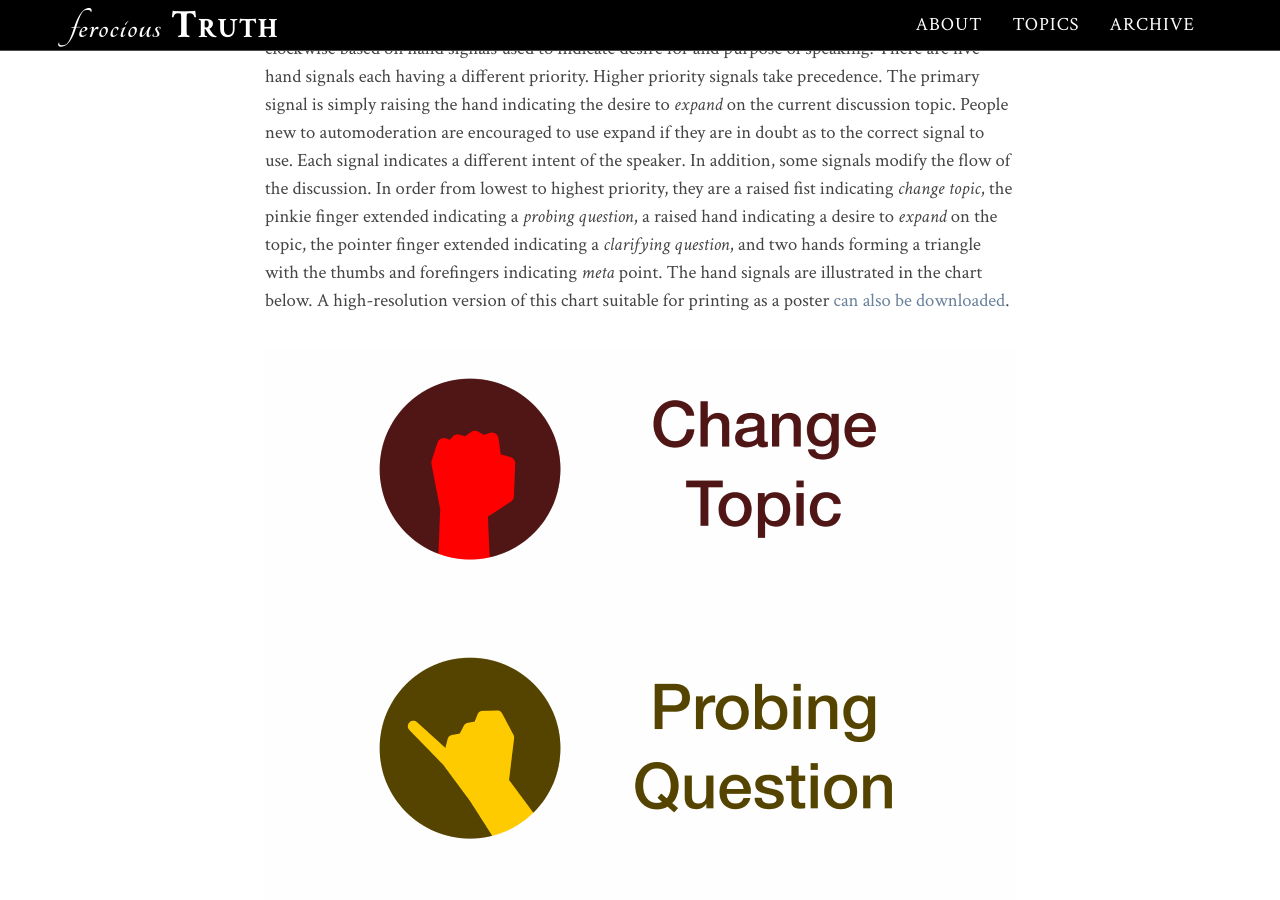
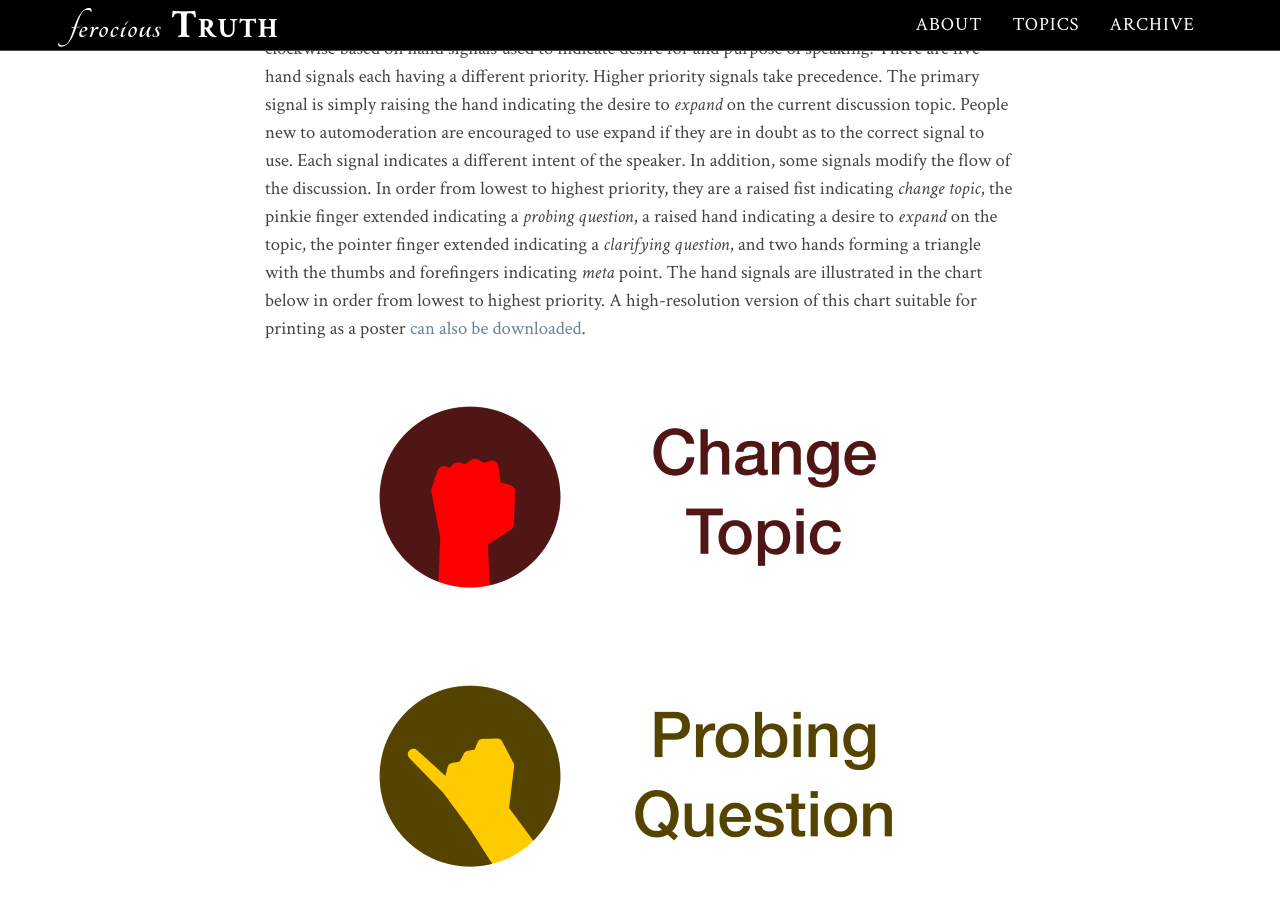
Before and after one commit to FerociousTruth/FerociousTruth.github.io, a Jekyll site: the page built from _posts/2017-03-15-automoderation.md, in a window 1280 px wide and 900 px high, scrolled down 1577 px. Built offline with Jekyll 4.4.1, drawn with Linux system fonts in a browser that asks for light colours; nearby versions of some CDN libraries; comment, search, counter and statistics services are not loaded; some of the changed text lies outside the part shown.

Commit message:
add edit notes to automoderation and clarify chart order

```diff
--- a/_posts/2017-03-15-automoderation.md
+++ b/_posts/2017-03-15-automoderation.md
@@ -21,7 +21,7 @@
 
 ## Automoderation Hand Signals
 
-The automoderation system requires participants to sit in a circle.  The flow of who speaks proceeds clockwise based on hand signals used to indicate desire for and purpose of speaking.  There are five hand signals each having a different priority.  Higher priority signals take precedence.  The primary signal is simply raising the hand indicating the desire to *expand* on the current discussion topic.  People new to automoderation are encouraged to use expand if they are in doubt as to the correct signal to use.  Each signal indicates a different intent of the speaker.  In addition, some signals modify the flow of the discussion.  In order from lowest to highest priority, they are a raised fist indicating *change topic*, the pinkie finger extended indicating a *probing question*, a raised hand indicating a desire to *expand* on the topic, the pointer finger extended indicating a *clarifying question*, and two hands forming a triangle with the thumbs and forefingers indicating *meta* point.  The hand signals are illustrated in the chart below.  A high-resolution version of this chart suitable for printing as a poster [can also be downloaded]({{site.url}}{{page.url}}hand-signals.png).
+The automoderation system requires participants to sit in a circle.  The flow of who speaks proceeds clockwise based on hand signals used to indicate desire for and purpose of speaking.  There are five hand signals each having a different priority.  Higher priority signals take precedence.  The primary signal is simply raising the hand indicating the desire to *expand* on the current discussion topic.  People new to automoderation are encouraged to use expand if they are in doubt as to the correct signal to use.  Each signal indicates a different intent of the speaker.  In addition, some signals modify the flow of the discussion.  In order from lowest to highest priority, they are a raised fist indicating *change topic*, the pinkie finger extended indicating a *probing question*, a raised hand indicating a desire to *expand* on the topic, the pointer finger extended indicating a *clarifying question*, and two hands forming a triangle with the thumbs and forefingers indicating *meta* point.  The hand signals are illustrated in the chart below in order from lowest to highest priority.  A high-resolution version of this chart suitable for printing as a poster [can also be downloaded]({{site.url}}{{page.url}}hand-signals.png).
 
 <figure markdown="1" id="chart" class="anchor">
 ![Automoderation Hand Signals Chart]({{page.url}}hand-signals-low-res.png)
@@ -172,3 +172,5 @@
   * [Automoderation](http://agentyduck.blogspot.com/2017/03/automoderation.html) by Brienne Yudkowsky
   * [On Automoderation](https://thezvi.wordpress.com/2017/03/19/on-automoderation/) by The Zvi
   * [Thoughts on Automoderation](https://weird.solar/thoughts-on-automoderation-c6e5bbc4ca42) by Proof Of Logic
+
+**EDIT 2017-04-21:** Added reactions, clarified chart order.
```
Also changed, not shown: other parts of _posts/2017-03-15-automoderation.md (+1 -1 lines).
